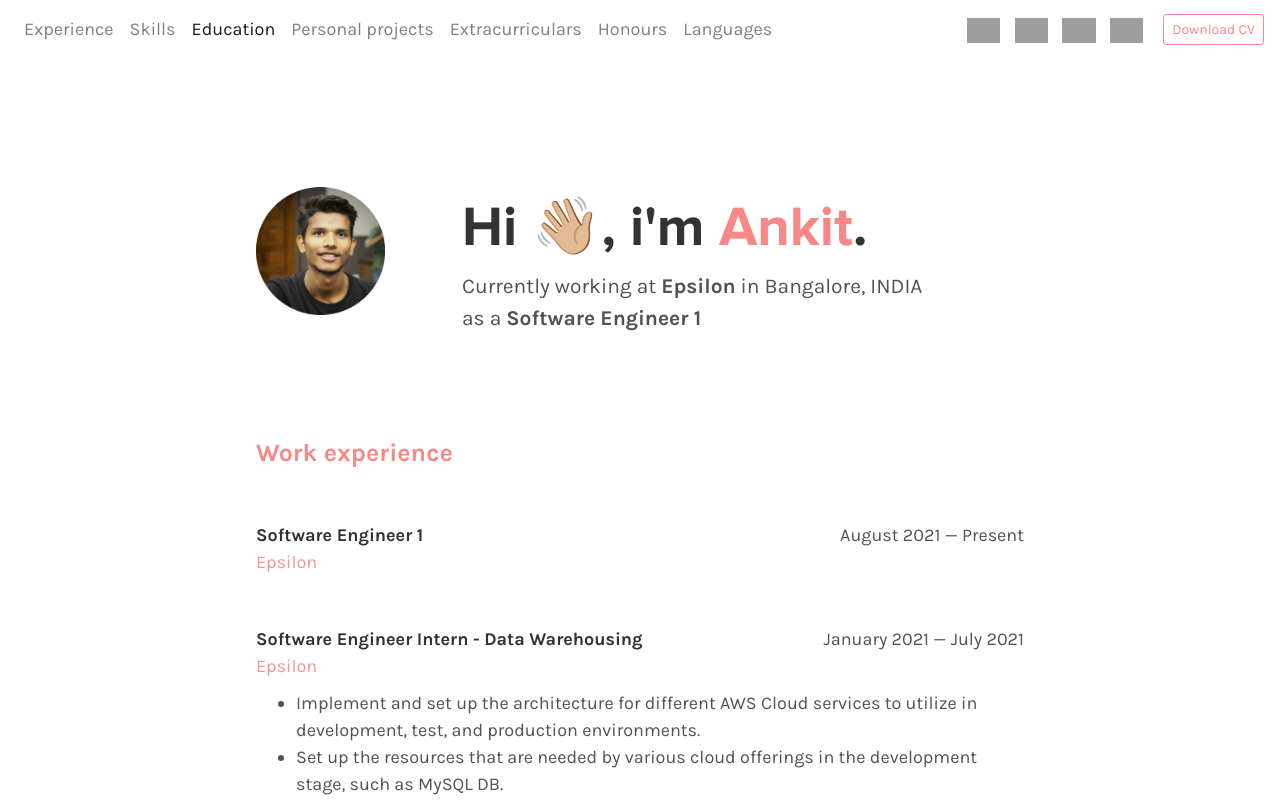
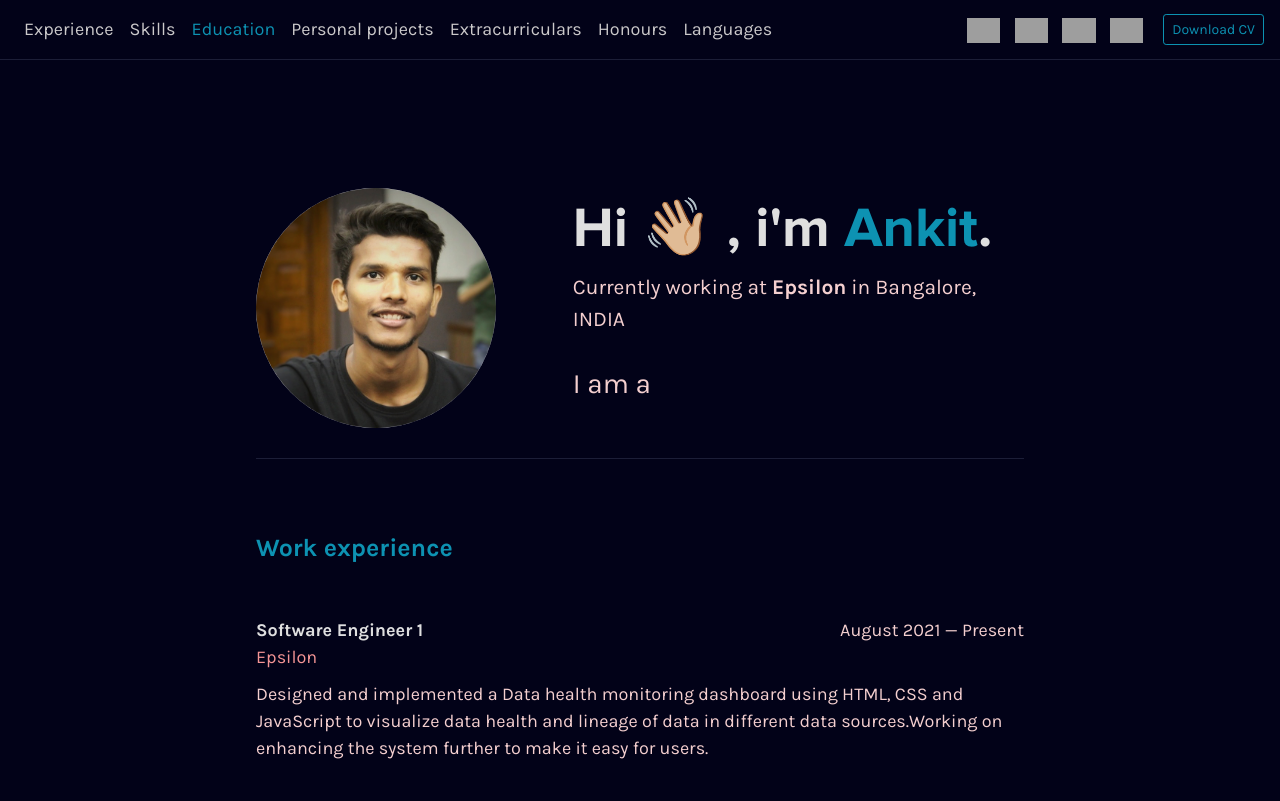
Before and after one commit to ankitthakur00/ankitthakur00.github.io, a plain HTML site: page index.html in a window 1280 px wide. Shown: the top 801 px of the page. Drawn offline with nearby package versions, Linux system fonts and the light colour scheme; grey boxes are pictures that could not be loaded; a script that the page names is missing.

Commit message:
modified the UI

```diff
--- a/index.html
+++ b/index.html
@@ -96,7 +96,7 @@
 					</div>
 
 					<div class="my-2 my-lg-0">
-						<a class="btn btn-outline-primary btn-sm" id="download-button" href="assets/ankit_kumar_resume.pdf" target="_blank">Download CV</a>
+						<a class="btn btn-outline-primary btn-sm" id="download-button" href="assets/AnkitKumarResume.pdf" target="_blank">Download CV</a>
 
 					</div>
 
@@ -114,10 +114,12 @@
 						<img src="assets/img/profile-photo.jpg">
 					</div>
 					<div id="header-content">
-						<intro>Hi &#x1F44B;&#x1F3FC;, i'm <name>Ankit</name>.</intro>
+						<intro>Hi <span class="wave">&#x1F44B;&#x1F3FC; </span> , i'm <name>Ankit</name>.</intro>
 						<div id="summary">
-							Currently working at <b>Epsilon</b> in Bangalore, INDIA<br>as a <b>Software Engineer 1</b>
-							</div>
+							Currently working at <b>Epsilon</b> in Bangalore, INDIA</b>
+							<br><br>
+							<h3>I am a <span class="ityped"></span></h3>
+						</div>
 					</div>
 				</div>
 
@@ -139,7 +141,9 @@
 						</div>
 						<div class="description">
 							<p>
-
+								Designed and implemented a Data health monitoring dashboard using HTML,
+								CSS and JavaScript to visualize data health and lineage of data in different data
+								sources.Working on enhancing the system further to make it easy for users.
 							</p>
 						</div>
 					</div>
@@ -553,5 +557,12 @@
 	<!-- Coders Rank widget -->
 	<!-- <script src="https://profile.codersrank.io/widget/widget.js"></script> -->
 
+	<script src="https://unpkg.com/ityped@0.0.10"></script>
+	<script>
+		window.ityped.init(document.querySelector('.ityped'),{
+			strings: ['Programmer!','Full stack developer!','Problem Solver'],
+			loop: true
+		})
+	</script>
 </body>
 </html>
--- a/styles/css/app.css
+++ b/styles/css/app.css
@@ -10,11 +10,12 @@
 :root {
 
     /* colours */
-    --content-text: #525252;
-    --salmon: #f78888;
+    --content-text: rgb(244, 207, 207);
+    /* --salmon: #f78888; */
+    --salmon:rgba(14, 162, 195, 0.9);
     --light-salmon: #f59595;
-    --header-text: #333333;
-    --section-title-text: #2e2e2e;
+    --header-text: #dfdfdf;
+    --section-title-text: #dbd8d8;
 
 }
 
@@ -37,7 +38,7 @@ body {
     font-family: 'Karla', sans-serif;
     font-weight: 200;
     font-size: 18px;
-
+    background-color: rgb(2, 2, 24);
     color: var(--content-text);
     cursor: default;
 }
@@ -63,7 +64,15 @@ code {
 
 /* ------------------ MENU ------------------ */
 nav.navbar {
-    background-color: white;
+    background-color: rgb(2, 2, 24);
+     border-bottom: 0.1rem solid rgba(174, 190, 234, 0.149);
+}
+
+.navbar-light .navbar-nav .nav-link {
+    color: rgba(217, 214, 214, 0.939);
+}
+.navbar-light .navbar-nav .active>.nav-link, .navbar-light .navbar-nav .nav-link.active, .navbar-light .navbar-nav .nav-link.show, .navbar-light .navbar-nav .show>.nav-link {
+    color: rgba(14, 162, 195, 0.9);
 }
 
 nav.navbar a.icon img {
@@ -71,6 +80,7 @@ nav.navbar a.icon img {
     height: 25px;
     margin-right: 10px;
 }
+
 
 nav.navbar div#social-media-icons {
     margin-right: 10px;
@@ -98,15 +108,21 @@ nav.navbar div#social-media-icons {
 
 div.main-component > div#header {
     display: flex;
+    border-bottom: 0.1rem solid rgba(174, 190, 234, 0.149);
+    padding-bottom: 30px;
 }
 
 div.main-component > div#header div#header-profile-pic {
     flex: .23;
     padding-right: 10%;
+
 }
 
 div#header div#header-profile-pic img {
-    width: 100%;
+    /* margin-top: 20px; */
+    width: 240px;
+    height: 240px;
+    border-radius: 100%;
 }
 
 div.main-component >div#header div#header-content {
@@ -142,17 +158,47 @@ codersrank-widget {
     --header-text-color: var(--content-text);
 }
 
+.wave {
+    animation-name: wave-animation;  /* Refers to the name of your @keyframes element below */
+    animation-duration: 2.5s;        /* Change to speed up or slow down */
+    animation-iteration-count: infinite;  /* Never stop waving :) */
+    transform-origin: 70% 70%;       /* Pivot around the bottom-left palm */
+    display: inline-block;
+  }
+
+  @keyframes wave-animation {
+      0% { transform: rotate( 0.0deg) }
+     10% { transform: rotate(14.0deg) }  /* The following five values can be played with to make the waving more or less extreme */
+     20% { transform: rotate(-8.0deg) }
+     30% { transform: rotate(14.0deg) }
+     40% { transform: rotate(-4.0deg) }
+     50% { transform: rotate(10.0deg) }
+     60% { transform: rotate( 0.0deg) }  /* Reset for the last half to pause */
+    100% { transform: rotate( 0.0deg) }
+  }
+
+  .ityped{
+    color:var(--salmon)
+  }
+
+
+
+
+
 /* ------------------ SECTIONS ------------------ */
 
 div#content div.section {
-    padding-top: 100px;
+    padding-top: 70px;
 }
 
 div#content div.section > div.title {
     font-size: 25px;
     /* margin-top: 5%; */
+    width: auto;
     font-weight: 700;
     color: var(--salmon);
+    /* border-bottom: 0.1rem solid rgba(174, 190, 234, 0.149); */
+
 }
 
 /* skills */
@@ -208,7 +254,8 @@ div#content div.section div.overview div.title {
 div#content div.section div.subsection {
     margin-top: 50px;
     margin-bottom: 50px;
-
+    padding-bottom: 20px;
+    /* border-bottom: 0.1rem solid rgba(174, 190, 234, 0.149); */
     /* display: flex; */
     /* display: inline-block; */
     /* justify-content: space-between; */
@@ -230,8 +277,8 @@ div#content div.section div.subsection div.tags div.tag {
     margin: 2px 2px 5px 0px;
     padding: 2px 8px;
     display: inline-block;
-    color: rgb(155, 154, 154);
-    background-color: #F4F4F4;
+    color: rgb(7, 7, 7);
+    background-color: #f4f4f499;
     font-size: 15px;
 }
 
@@ -257,7 +304,7 @@ div.description.contains-image img {
 div#copyright {
     text-align: center;
     margin-top: 200px;
-    margin-bottom: 100px;
+    margin-bottom: 10px;
 }
 
 a, a:focus {
```
Also changed, not shown: 3 other files.
